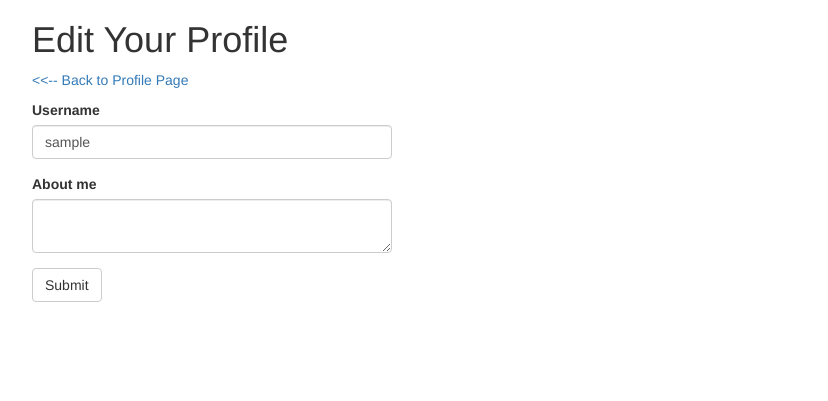
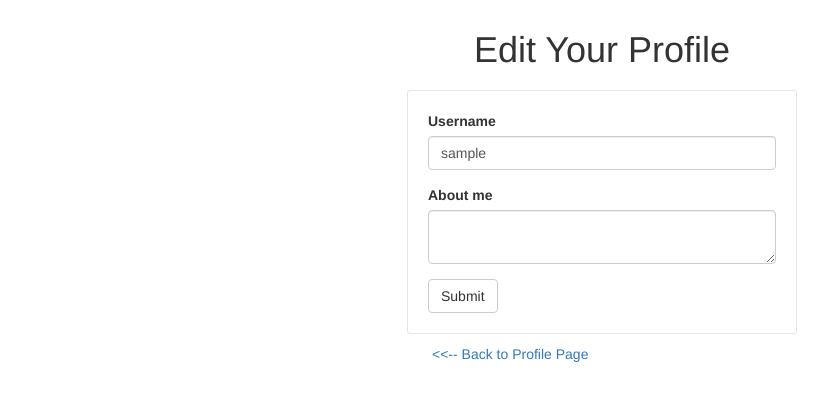
Before and after one commit to GitauHarrison/bolder-chat-app, a Flask app: page /edit-profile in a window 1280 px wide. Shown: the part 52-453 px from the top of the page, without its empty margins (38-866 px from the left). Run offline with Flask 2, Linux system fonts and the light colour scheme; the visitor is signed in with stand-in values (Sample User, id 1); data comes from the database, SQL or seed files in the repository; parts of the project's set-up code (start-up, migrations or seed data) failed here and were passed over; some libraries are stand-ins or nearby versions.

Commit message:
Update form style

```diff
--- a/app/static/css/styles.css
+++ b/app/static/css/styles.css
@@ -4,7 +4,14 @@
 .wrapper {
     display: flex;
 }
-
+h1, p{
+    padding: 10px;
+}
+.my-form{
+    border: 1px solid #e6e6e6;
+    padding: 20px;
+    border-radius: 3px;
+}
 
 
 /* --------------------------------------------------- */
--- a/app/templates/edit_profile.html
+++ b/app/templates/edit_profile.html
@@ -3,12 +3,32 @@
 
 {% block app_content %}
         <div class="row">
-            <div class="col-sm-12 col-md-12 col-lg-4 col-xl-4">
+            <div class="col-sm-12 col-md-12 col-lg-12 col-xl-12 text-center">
                 <h1>Edit Your Profile</h1>
+            </div>
+        </div>
+        <div class="row">
+            <div class="col-sm-12 col-md-4 col-lg-4 col-xl-4">
+
+            </div>
+            <div class="col-sm-12 col-md-4 col-lg-4 col-xl-4 my-form">
+                {{ wtf.quick_form(form) }}
+            </div>
+            <div class="col-sm-12 col-md-4 col-lg-4 col-xl-4">
+
+            </div>
+        </div>
+        <div class="row">
+            <div class="col-sm-12 col-md-4 col-lg-4 col-xl-4">
+
+            </div>
+            <div class="col-sm-12 col-md-4 col-lg-4 col-xl-4">
                 <p>
                     <a href="{{ url_for('main.profile', username = current_user.username) }}"> <<-- Back to Profile Page</a>
                 </p>
-                {{ wtf.quick_form(form) }}
+            </div>
+            <div class="col-sm-12 col-md-4 col-lg-4 col-xl-4">
+
             </div>
         </div>
 
--- a/app/templates/profile.html
+++ b/app/templates/profile.html
@@ -3,10 +3,10 @@
 
 {% block app_content %}
         <div class="row">
-            <div class="col-sm-12 col-md-12 col-lg-4 col-xl-4">
-                <table>
+            <div class="col-sm-12 col-md-12 col-lg-12 col-xl-12">
+                <table class="table table-hover">
                     <tr valign="top">
-                        <td><img src="{{ user.avatar(128) }}"></td>
+                        <td width="70px"><img src="{{ user.avatar(128) }}"></td>
                         <td>
                             <h1>User: {{ user.username }}</h1>
                             {% if user.about_me %}<p>{{ user.about_me }}</p>{% endif %}
```
Also changed, not shown: app/templates/auth/login.html (+12 -1 lines), app/templates/auth/register.html (+11 -1 lines), app/templates/auth/reset_password.html (+11 -1 lines), app/templates/auth/reset_password_request.html (+11 -1 lines).
